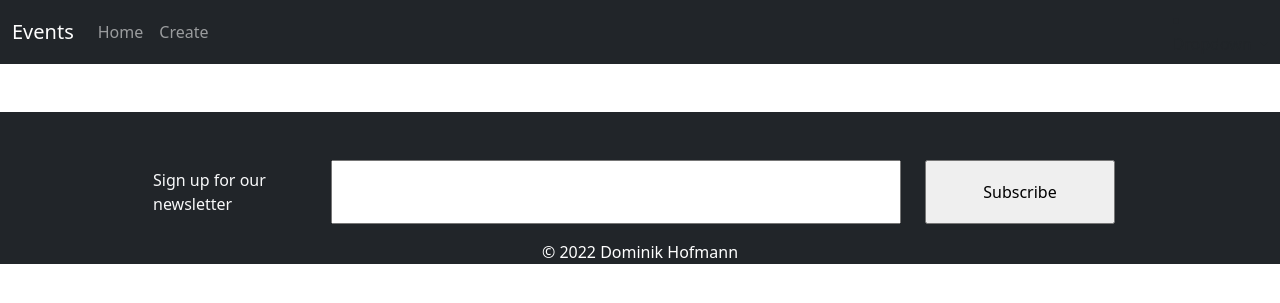
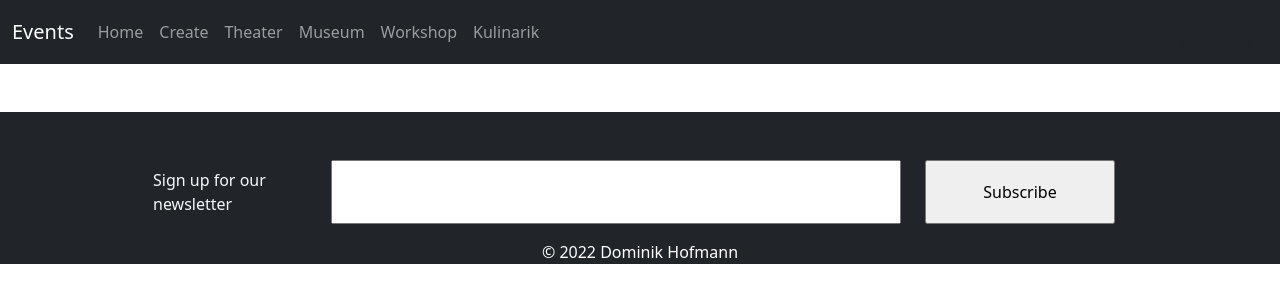
Before and after one commit to DmnkHofmann/BE_16_CR13_DominikHofmann, a Symfony app: template templates/base.html.twig in a window 1280 px wide. Shown: the top 303 px of the page. Run offline with Twig, Linux system fonts and the light colour scheme; the template is opened without the code that fills it, so the values that code supplies are empty; some libraries are stand-ins or nearby versions.

Commit message:
finished - including bonus

```diff
--- a/src/Controller/EventController.php
+++ b/src/Controller/EventController.php
@@ -98,10 +98,10 @@ class EventController extends AbstractController
     return $this->redirectToRoute('event');
   }
 
-  #[Route('/{type}', name: 'filter')]
+  #[Route('type/{type}', name: 'filter')]
   public function filter(ManagerRegistry $doctrine, $type): Response
   {
-    $event = $doctrine->getRepository(Events::class)->findBy(['type' => '$type']);
+    $events = $doctrine->getRepository(Events::class)->findBy(['type' => $type]);
     return $this->render('event/index.html.twig', ['events' => $events]);
   }
 }
--- a/templates/base.html.twig
+++ b/templates/base.html.twig
@@ -23,6 +23,18 @@
         </li>
         <li class="nav-item">
           <a class="nav-link" aria-current="page" href="/create">Create</a>
+        </li>
+                <li class="nav-item">
+          <a class="nav-link" aria-current="page" href="/type/theater">Theater </a>
+        </li>
+                <li class="nav-item">
+          <a class="nav-link" aria-current="page" href="/type/museum">Museum</a>
+        </li>
+                <li class="nav-item">
+          <a class="nav-link" aria-current="page" href="/type/workshop">Workshop</a>
+        </li>
+                <li class="nav-item">
+          <a class="nav-link" aria-current="page" href="/type/kulinarik">Kulinarik</a>
         </li>
           </div>
         <li class="nav-item dropdown">
```
